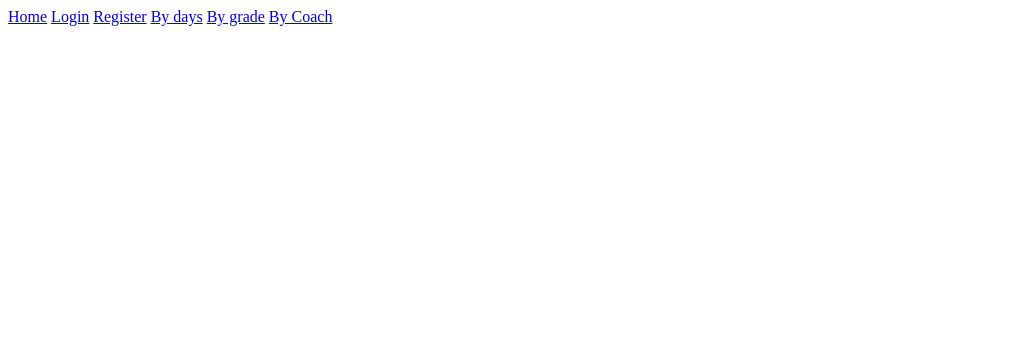
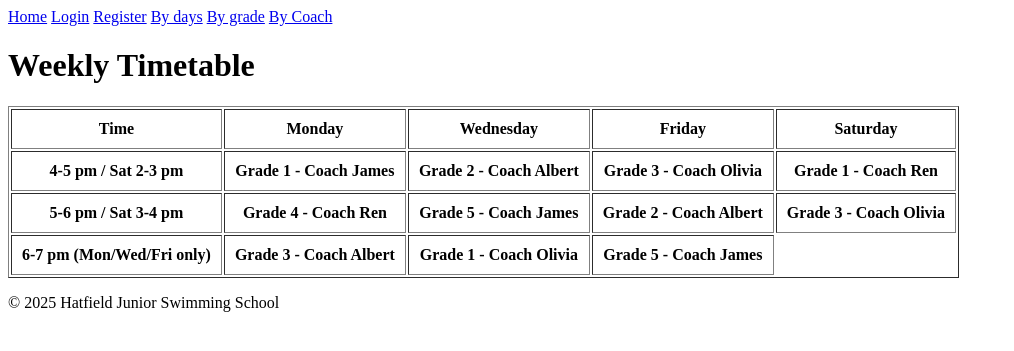
Before and after one commit to endsleepy/Summer-Project, a Flask app: page /timetable in a window 1280 px wide. Shown: the top 351 px of the page, without its empty margins (0-1014 px from the left). Run offline with Flask 3, Linux system fonts and the light colour scheme; lists and menus that the app fills with data are empty.

Commit message:
Update timetable.html

```diff
--- a/templates/timetable.html
+++ b/templates/timetable.html
@@ -19,5 +19,42 @@
                 <a href="/timetable/coaches">By Coach</a>
             </nav>
         </header>
+
+        <main>
+            <h1>Weekly Timetable</h1>
+            <table border="1" cellpadding="10">
+                <tr>
+                    <th>Time</th>
+                    <th>Monday</th>
+                    <th>Wednesday</th>
+                    <th>Friday</th>
+                    <th>Saturday</th>
+                </tr>
+                <tr>
+                    <th>4-5 pm / Sat 2-3 pm</th>
+                    <th>Grade 1 - Coach James</th>
+                    <th>Grade 2 - Coach Albert</th>
+                    <th>Grade 3 - Coach Olivia</th>
+                    <th>Grade 1 - Coach Ren</th>
+                </tr>
+                <tr>
+                    <th>5-6 pm / Sat 3-4 pm</th>
+                    <th>Grade 4 - Coach Ren</th>
+                    <th>Grade 5 - Coach James</th>
+                    <th>Grade 2 - Coach Albert</th>
+                    <th>Grade 3 - Coach Olivia</th>
+                </tr>
+                <tr>
+                    <th>6-7 pm (Mon/Wed/Fri only)</th>
+                    <th>Grade 3 - Coach Albert</th>
+                    <th>Grade 1 - Coach Olivia</th>
+                    <th>Grade 5 - Coach James</th>
+                </tr>
+            </table>
+        </main>
+
+        <footer>
+            <p>&copy; 2025 Hatfield Junior Swimming School</p>
+        </footer>
     </body>
 </html>
```
